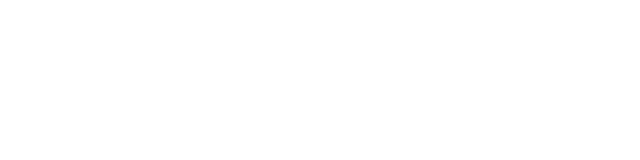
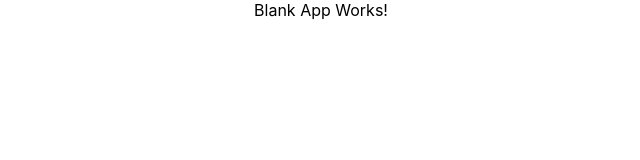
Before and after one commit to yappeizhen/Frontend-Practice-Apps, a React (Create React App) app: page /blank in a window 1280 px wide. Shown: the top 160 px of the page, without its empty margins (319-959 px from the left). Built offline with nearby package versions, Linux system fonts and the light colour scheme.

Commit message:
[Blank App] Initialise success message

```diff
--- a/src/blank-app/BlankApp.js
+++ b/src/blank-app/BlankApp.js
@@ -1,5 +1,5 @@
 function BlankApp() {
-  return <></>;
+  return <>Blank App Works!</>;
 }
 
 export default BlankApp;
```
